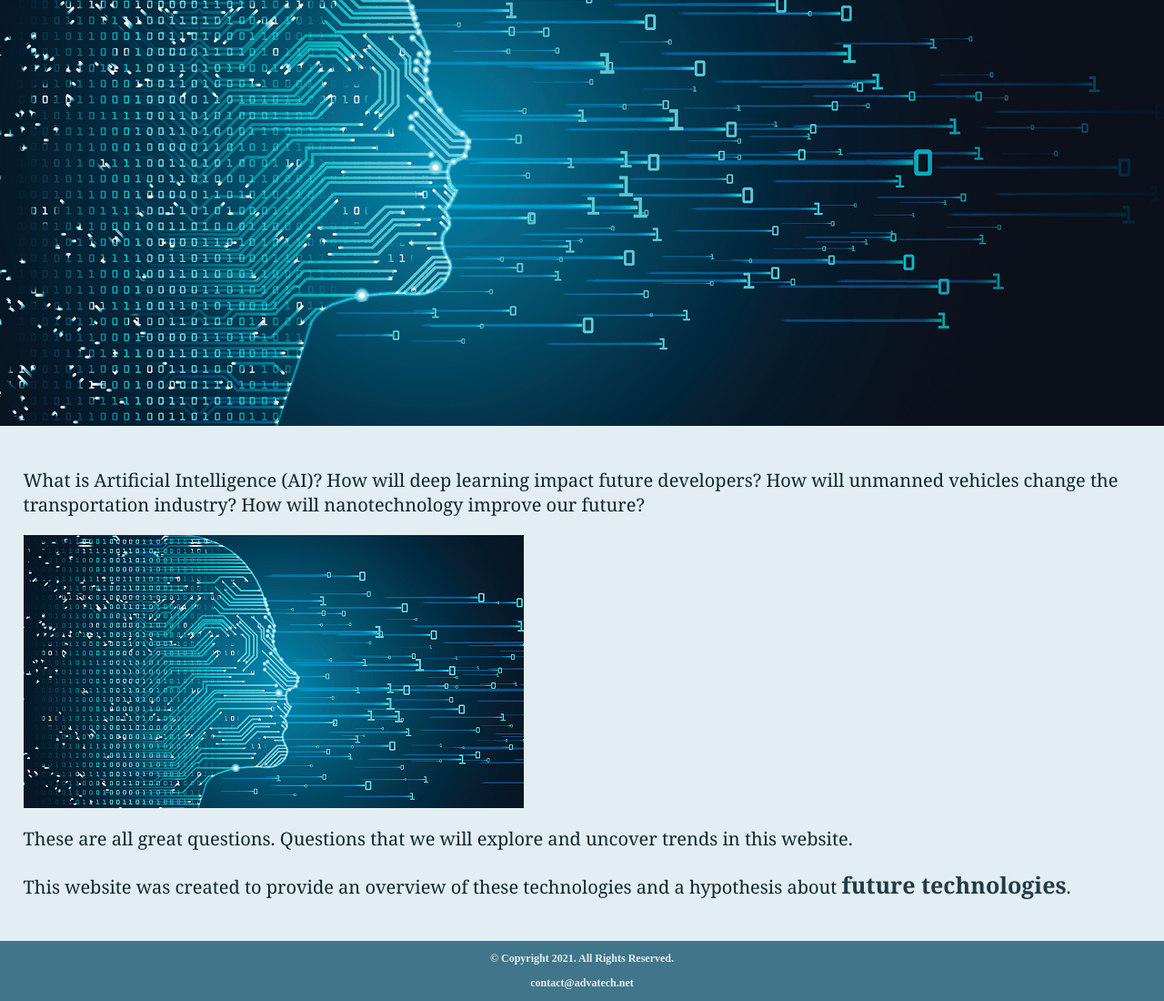
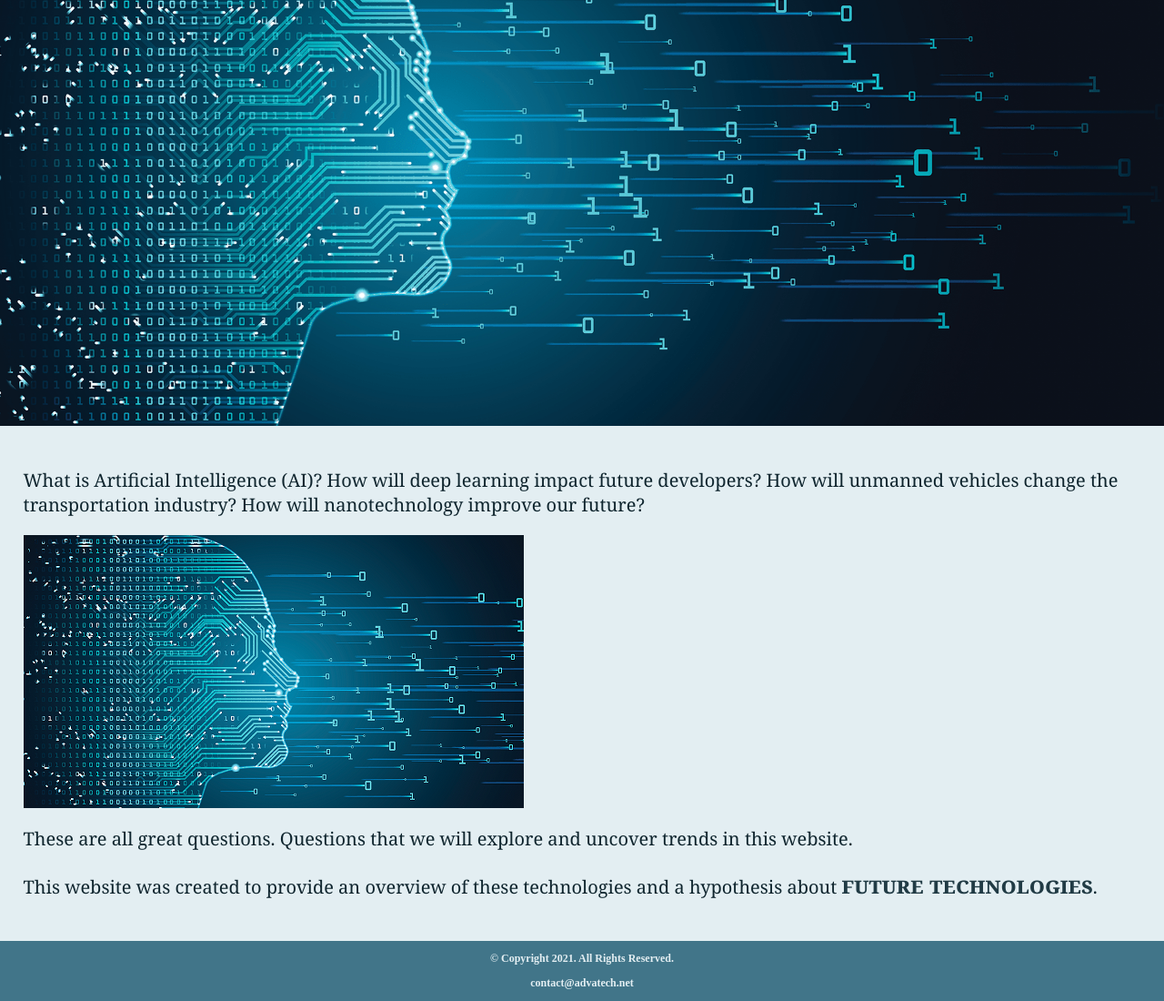
Before and after one commit to deontaethomas01/deontaethomas.github.io, a plain HTML site: page index.html in a window 1280 px wide. Shown: the part 272-1372 px from the top of the page at 91% size. Drawn offline with Linux system fonts and the light colour scheme.

Commit message:
Remove comments and maintain CSS styles

```diff
--- a/css/styles.css
+++ b/css/styles.css
@@ -93,12 +93,12 @@ main ul {
     font-size: 1.15em;
 }
 
-/* Custom Text Classes & ID Selectors */
+
 .action {
     font-size: 1.25em;
     color: #213b45;
     font-weight: bold;
-    text-variant-caps: all-small-caps; /* used to set text to small caps */
+    font-variant-caps: all-small-caps; /* used to set text to small caps */
 }
 
 #deep {
```
